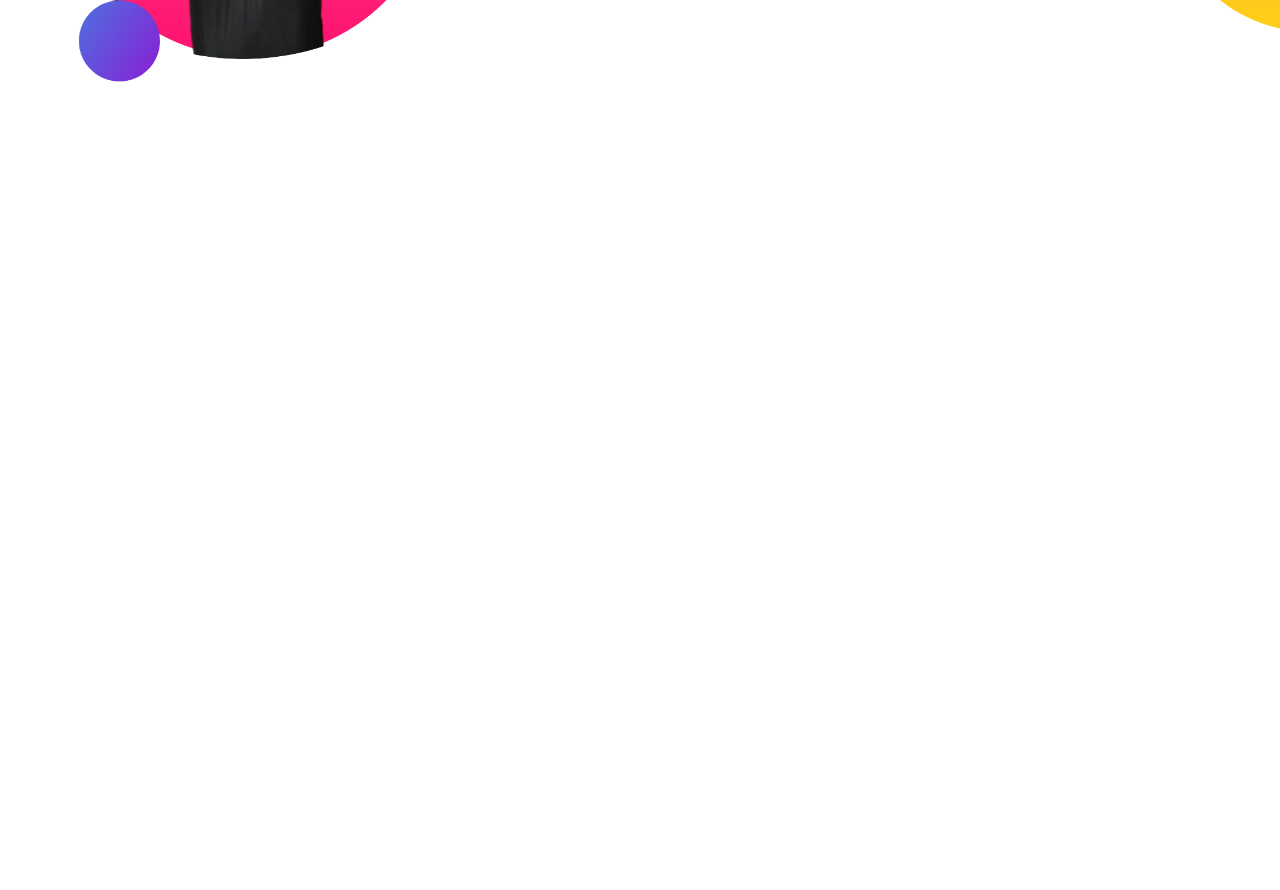
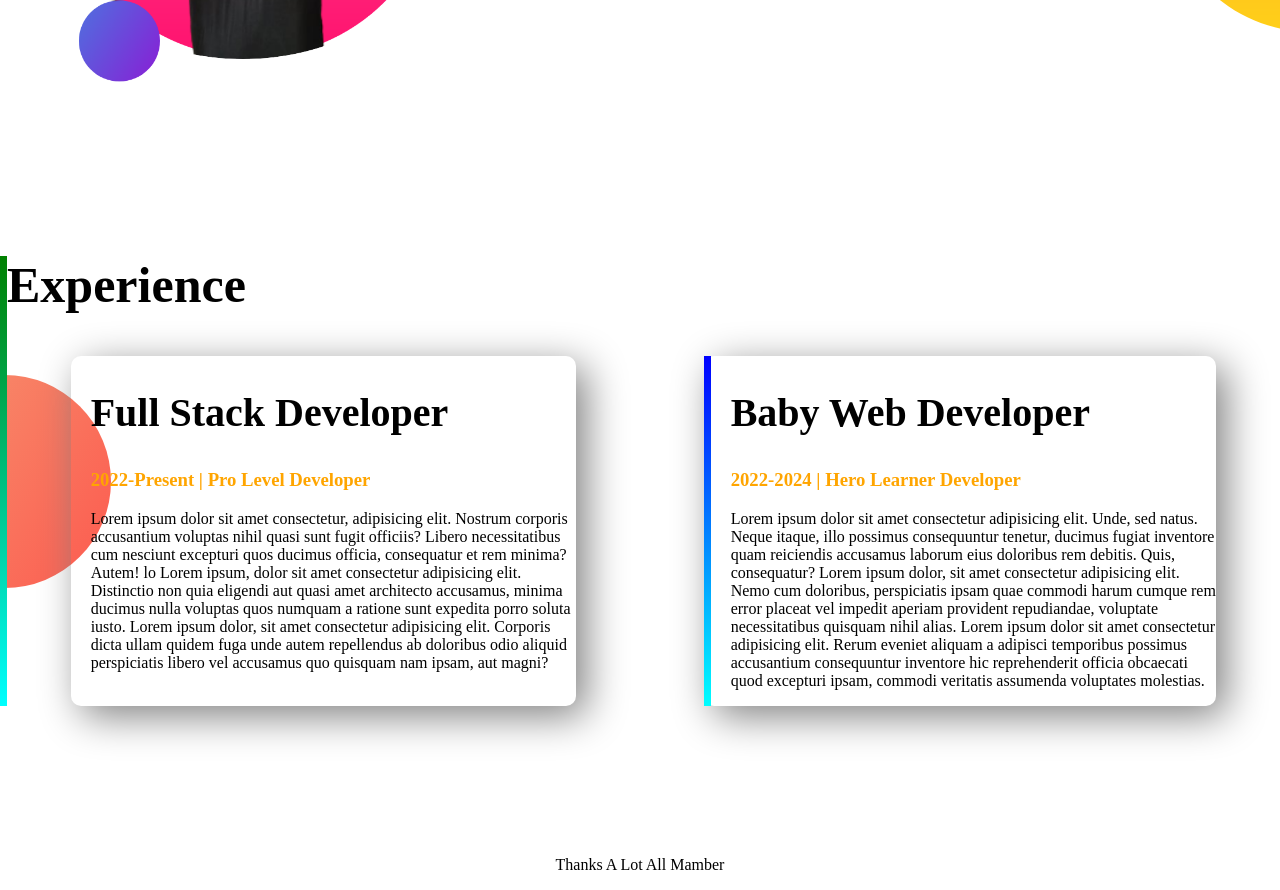
Before and after one commit to mohaymanislam/developer-portfolio, a plain HTML site: page index.html in a window 1280 px wide. Shown: the part 952-1842 px from the top of the page. Before the commit the page ends 1208 px from the top, so only its background shows below. Drawn offline with Linux system fonts and the light colour scheme.

Commit message:
footer and experience added

```diff
--- a/index.html
+++ b/index.html
@@ -12,7 +12,7 @@
 
 <body>
 
-    <section class="top-banner">
+    <section class="top-banner flexible-container">
         <div class="half-width">
             <h1>Welcome To </h1>
             <h1><span class="nav">Mohayman Islam</span> World</h1>
@@ -26,7 +26,7 @@
             <img src="images/mohayman.png" alt="mohayman">
         </div>
     </section>
-    <section class="dream-big">
+    <section class="dream-big flexible-container">
         <div class="half-width">
             <img src="images/my-bg2.png" alt="my-bg2">
         </div>
@@ -40,6 +40,42 @@
         </div>
 
     </section>
+    <section id="Web-dev-experience" class="experience-area">
+        <h1>Experience</h1>
+        <div class="flexible-container">
+            <div class="experience-item">
+                <h2>Full Stack Developer</h2>
+                <h3 class="nav">2022-Present | Pro Level Developer</h3>
+                <p>Lorem ipsum dolor sit amet consectetur, adipisicing elit. Nostrum corporis accusantium voluptas nihil
+                    quasi sunt fugit officiis? Libero necessitatibus cum nesciunt excepturi quos ducimus officia,
+                    consequatur et rem minima? Autem! lo Lorem ipsum, dolor sit amet consectetur adipisicing elit.
+                    Distinctio non quia eligendi aut quasi amet architecto accusamus, minima ducimus nulla voluptas quos
+                    numquam a ratione sunt expedita porro soluta iusto. Lorem ipsum dolor, sit amet consectetur
+                    adipisicing
+                    elit. Corporis dicta ullam quidem fuga unde autem repellendus ab doloribus odio aliquid perspiciatis
+                    libero vel accusamus quo quisquam nam ipsam, aut magni?</p>
+            </div>
+            <div id="web-dev" class="experience-item">
+                <h2>Baby Web Developer</h2>
+                <h3 class="nav">2022-2024 | Hero Learner Developer</h3>
+                <p>Lorem ipsum dolor sit amet consectetur adipisicing elit. Unde, sed natus. Neque itaque, illo possimus
+                    consequuntur tenetur, ducimus fugiat inventore quam reiciendis accusamus laborum eius doloribus rem
+                    debitis. Quis, consequatur? Lorem ipsum dolor, sit amet consectetur adipisicing elit. Nemo cum
+                    doloribus, perspiciatis ipsam quae commodi harum cumque rem error placeat vel impedit aperiam
+                    provident
+                    repudiandae, voluptate necessitatibus quisquam nihil alias. Lorem ipsum dolor sit amet consectetur
+                    adipisicing elit. Rerum eveniet aliquam a adipisci temporibus possimus accusantium consequuntur
+                    inventore hic reprehenderit officia obcaecati quod excepturi ipsam, commodi veritatis assumenda
+                    voluptates molestias.</p>
+            </div>
+        </div>
+
+    </section>
+    <footer>
+        <p>
+            Thanks A Lot All Mamber
+        </p>
+    </footer>
 </body>
 
 </html>
--- a/style.css
+++ b/style.css
@@ -4,10 +4,13 @@ body{
 h1{
     font-size: 50px;
 }
+h2{
+    font-size: 40px;
+}
 .nav{
     color: orange;
 }
-section{
+.flexible-container{
     display: flex;
     margin-bottom: 150px;
 }
@@ -36,3 +39,33 @@ section{
     background-repeat: no-repeat;
     background-position: right;
 }
+.experience-area{
+    background-image: url(images/exp-bg.png);
+    background-repeat: no-repeat;
+    background-position: left;
+
+}
+
+.experience-item{
+    box-shadow: 10px 10px 40px grey;
+    width: 40%;
+    margin-right: 5%;
+    margin-left: 5%;
+    border-radius: 10px;
+    padding-left: 20px;
+}
+#Web-dev-experience{
+    border-left: 7px solid;
+    border-image: linear-gradient(green, cyan);
+    border-image-slice: 1;
+
+}
+#web-dev{
+    border-left: 7px solid;
+    border-image: linear-gradient(blue, cyan);
+    border-image-slice: 1;
+
+}
+footer p{
+    text-align: center;
+}
```
Also changed, not shown: 4 other files.
